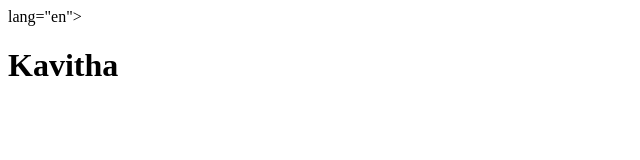
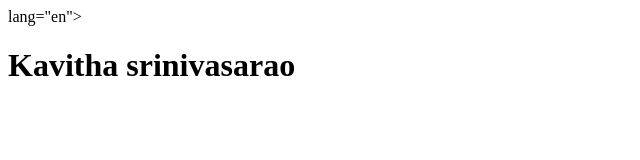
Before and after one commit to KavithaSPR/samplerepo, a plain HTML site: page index.html in a window 1280 px wide. Shown: the whole page, without its empty margins (0-640 px from the left). Drawn offline with Linux system fonts and the light colour scheme.

Commit message:
fix: changed my full name

```diff
--- a/index.html
+++ b/index.html
@@ -5,6 +5,6 @@
         <meta name="viewport" content="width=device-width, initial-scale="1.0">
         <title>Document</title>
     </head>
-    <body><h1>Kavitha</h1>
+    <body><h1>Kavitha srinivasarao</h1>
     </body>
 </html>
```
